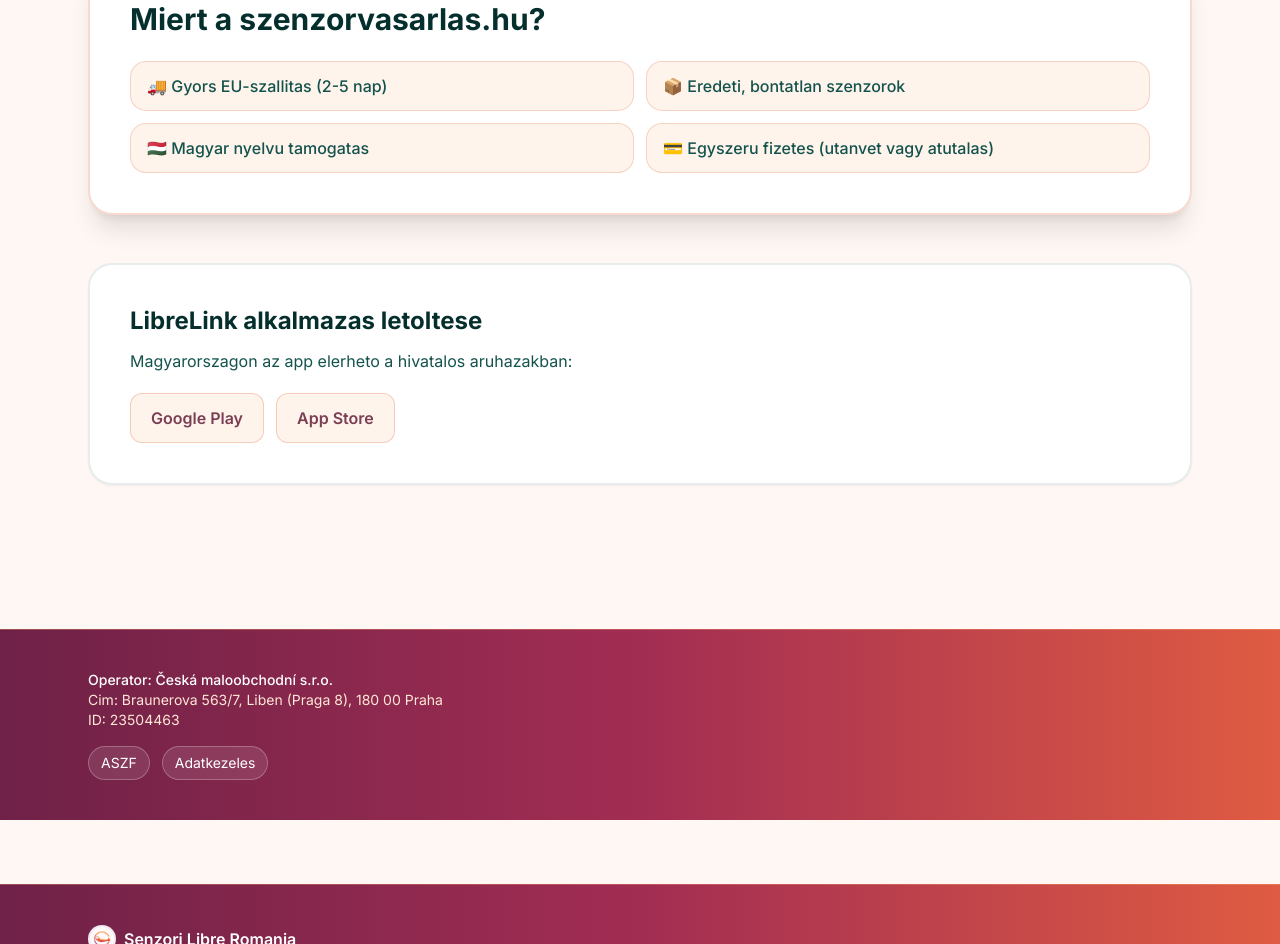
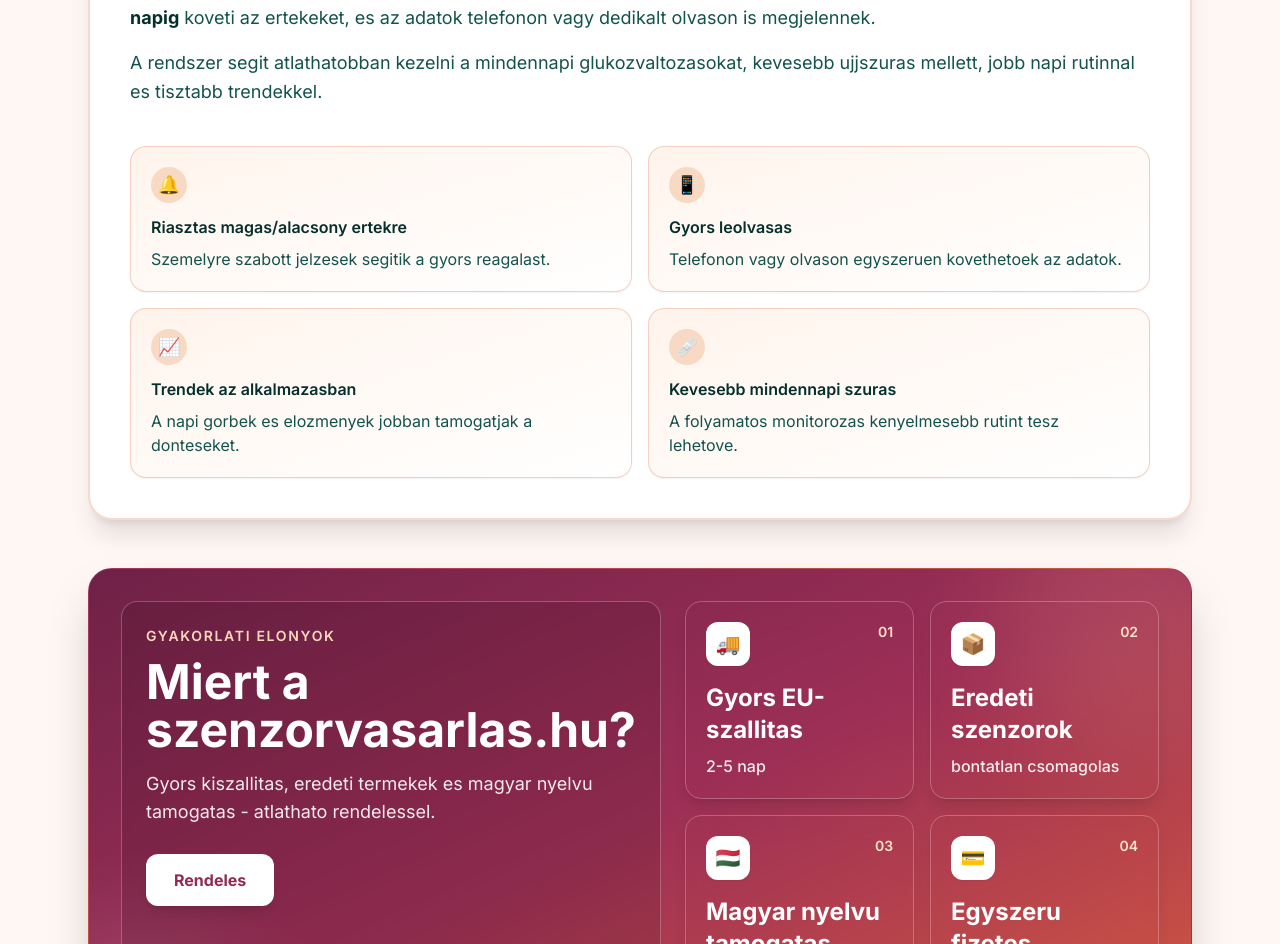
Before and after one commit to easyadverts2-sketch/cumparatisenzor-web, a Next.js app: page /hu in a window 1280 px wide. Shown: the part 908-1852 px from the top of the page. Built offline with nearby package versions, Linux system fonts and the light colour scheme; no server answers.

Commit message:
major design changes ro copy

```diff
--- a/src/app/comanda/page.tsx
+++ b/src/app/comanda/page.tsx
@@ -19,20 +19,18 @@ export const metadata: Metadata = {
 
 export default function ComandaPage() {
   const motifPieces = [
-    { top: "2%", left: "-10%", w: 200, r: -22, o: 0.24 },
-    { top: "10%", left: "8%", w: 165, r: 14, o: 0.19 },
-    { top: "3%", right: "6%", w: 180, r: -11, o: 0.21 },
-    { top: "15%", right: "-11%", w: 210, r: 20, o: 0.24 },
-    { top: "28%", left: "-8%", w: 225, r: 8, o: 0.22 },
-    { top: "32%", right: "3%", w: 160, r: -18, o: 0.18 },
-    { top: "45%", left: "4%", w: 175, r: 26, o: 0.2 },
-    { top: "50%", right: "-9%", w: 230, r: -7, o: 0.24 },
-    { top: "62%", left: "-12%", w: 240, r: -14, o: 0.24 },
-    { top: "70%", left: "14%", w: 170, r: 11, o: 0.18 },
-    { top: "75%", right: "10%", w: 180, r: -24, o: 0.2 },
-    { top: "86%", right: "-12%", w: 220, r: 16, o: 0.24 },
-    { bottom: "-2%", left: "0%", w: 190, r: 12, o: 0.22 },
-    { bottom: "4%", right: "0%", w: 195, r: -16, o: 0.22 },
+    { top: "2%", left: "-14%", w: 215, r: -20, o: 0.27 },
+    { top: "8%", left: "2%", w: 155, r: 16, o: 0.21 },
+    { top: "4%", right: "2%", w: 175, r: -10, o: 0.24 },
+    { top: "14%", right: "-14%", w: 235, r: 18, o: 0.27 },
+    { top: "30%", left: "-13%", w: 235, r: 10, o: 0.25 },
+    { top: "36%", right: "-6%", w: 185, r: -16, o: 0.22 },
+    { top: "52%", left: "-9%", w: 210, r: 22, o: 0.24 },
+    { top: "58%", right: "-12%", w: 245, r: -9, o: 0.26 },
+    { top: "73%", left: "-6%", w: 205, r: 12, o: 0.23 },
+    { top: "80%", right: "-7%", w: 210, r: -21, o: 0.24 },
+    { bottom: "8%", left: "6%", w: 165, r: -8, o: 0.22 },
+    { bottom: "5%", right: "4%", w: 175, r: 9, o: 0.22 },
   ];
 
   return (
--- a/src/app/hu/despre-libre/page.tsx
+++ b/src/app/hu/despre-libre/page.tsx
@@ -19,6 +19,17 @@ export default function HuAboutLibrePage() {
         <li className="flex gap-2"><span className="text-[#0d9488]">•</span>Trendek es elozmenyek alkalmazasban.</li>
         <li className="flex gap-2"><span className="text-[#0d9488]">•</span>Riasztasok magas vagy alacsony ertekekre.</li>
       </ul>
+
+      <div className="mt-10 overflow-hidden rounded-2xl border-2 border-[#0d9488]/25 bg-white shadow-lg">
+        <h2 className="border-b border-[#de6a44]/20 bg-[#fff4ec] px-5 py-3 text-lg font-semibold text-[#3a1d2d]">
+          Instrukcios video
+        </h2>
+        <video controls preload="metadata" className="aspect-video w-full bg-black">
+          <source src="/video.mp4" type="video/mp4" />
+          A bongeszo nem tamogatja a video lejatszast.
+        </video>
+      </div>
+
       <div className="mt-8 rounded-2xl border border-[#de6a44]/25 bg-[#fff4ec] p-5">
         <h2 className="text-lg font-semibold text-[#3a1d2d]">LibreLink letoltes</h2>
         <p className="mt-2 text-[#5c3046]">Magyarorszagon az alkalmazas hivatalosan letoltheto:</p>
--- a/src/app/hu/page.tsx
+++ b/src/app/hu/page.tsx
@@ -45,20 +45,99 @@ export default function HuHomePage() {
         </div>
       </section>
 
-      <section className="mx-auto mt-12 max-w-6xl px-6">
+      <section className="relative -mt-8 mx-auto max-w-6xl px-6">
         <div className="rounded-3xl border-2 border-[#de6a44]/25 bg-white p-8 shadow-xl md:p-10">
-          <h2 className="text-2xl font-bold text-[#042f2c] md:text-3xl">Miert a szenzorvasarlas.hu?</h2>
-          <div className="mt-6 grid gap-3 md:grid-cols-2">
+          <h2 className="text-2xl font-bold text-[#042f2c] md:text-3xl">Mi a FreeStyle Libre 2 Plus?</h2>
+          <p className="mt-4 text-lg leading-relaxed text-[#14534d]">
+            A FreeStyle Libre 2 Plus egy folyamatos glukozmonitorozasi rendszer (CGM): egy kis szenzor a karon,
+            amely akar <strong className="text-[#042f2c]">15 napig</strong> koveti az ertekeket, es az adatok
+            telefonon vagy dedikalt olvason is megjelennek.
+          </p>
+          <p className="mt-4 text-lg leading-relaxed text-[#14534d]">
+            A rendszer segit atlathatobban kezelni a mindennapi glukozvaltozasokat, kevesebb ujjszuras mellett,
+            jobb napi rutinnal es tisztabb trendekkel.
+          </p>
+
+          <div className="mt-10 grid gap-4 sm:grid-cols-2">
             {[
-              "🚚 Gyors EU-szallitas (2-5 nap)",
-              "📦 Eredeti, bontatlan szenzorok",
-              "🇭🇺 Magyar nyelvu tamogatas",
-              "💳 Egyszeru fizetes (utanvet vagy atutalas)",
+              {
+                icon: "🔔",
+                title: "Riasztas magas/alacsony ertekre",
+                text: "Szemelyre szabott jelzesek segitik a gyors reagalast.",
+              },
+              {
+                icon: "📱",
+                title: "Gyors leolvasas",
+                text: "Telefonon vagy olvason egyszeruen kovethetoek az adatok.",
+              },
+              {
+                icon: "📈",
+                title: "Trendek az alkalmazasban",
+                text: "A napi gorbek es elozmenyek jobban tamogatjak a donteseket.",
+              },
+              {
+                icon: "🩹",
+                title: "Kevesebb mindennapi szuras",
+                text: "A folyamatos monitorozas kenyelmesebb rutint tesz lehetove.",
+              },
             ].map((item) => (
-              <div key={item} className="rounded-2xl border border-[#de6a44]/25 bg-[#fff4ec] px-4 py-3 text-base font-medium text-[#14534d]">
-                {item}
+              <div
+                key={item.title}
+                className="rounded-2xl border border-[#de6a44]/30 bg-gradient-to-br from-[#fff4ec] to-white p-5 shadow-sm"
+              >
+                <span className="inline-flex h-9 w-9 items-center justify-center rounded-full bg-[#f8d9c4] text-lg">
+                  {item.icon}
+                </span>
+                <h3 className="mt-3 font-semibold text-[#042f2c]">{item.title}</h3>
+                <p className="mt-2 text-[#14534d]">{item.text}</p>
               </div>
             ))}
+          </div>
+        </div>
+      </section>
+
+      <section className="mx-auto mt-12 max-w-6xl px-6">
+        <div className="why-split-panel relative overflow-hidden rounded-3xl border border-[#b44b67]/25 bg-gradient-to-br from-[#6f2147] via-[#9d2f56] to-[#d45a40] p-6 text-white shadow-2xl md:p-8">
+          <div className="why-split-glow why-split-glow-one" />
+          <div className="why-split-glow why-split-glow-two" />
+          <div className="relative grid gap-6 lg:grid-cols-[1.05fr_1.35fr] lg:items-stretch">
+            <div className="rounded-2xl border border-white/25 bg-black/10 p-6 backdrop-blur-sm">
+              <p className="text-sm font-semibold uppercase tracking-[0.12em] text-[#ffd8be]">Gyakorlati elonyok</p>
+              <h2 className="mt-3 text-4xl font-bold leading-tight md:text-5xl">Miert a szenzorvasarlas.hu?</h2>
+              <p className="mt-4 text-base leading-relaxed text-white/90 md:text-lg">
+                Gyors kiszallitas, eredeti termekek es magyar nyelvu tamogatas - atlathato rendelessel.
+              </p>
+              <Link
+                href="/hu/comanda"
+                className="mt-7 inline-flex rounded-xl bg-white px-7 py-3.5 text-base font-bold text-[#8f2c53] no-underline shadow-lg transition hover:bg-[#fff1e6]"
+              >
+                Rendeles
+              </Link>
+            </div>
+
+            <div className="grid gap-4 md:grid-cols-2">
+              {[
+                { id: "01", title: "Gyors EU-szallitas", detail: "2-5 nap", icon: "🚚" },
+                { id: "02", title: "Eredeti szenzorok", detail: "bontatlan csomagolas", icon: "📦" },
+                { id: "03", title: "Magyar nyelvu tamogatas", detail: "gyors valasz ugyfelszolgalat", icon: "🇭🇺" },
+                { id: "04", title: "Egyszeru fizetes", detail: "utanvet vagy atutalas", icon: "💳" },
+              ].map((item, idx) => (
+                <article
+                  key={item.id}
+                  className="why-split-card group rounded-2xl border border-white/25 bg-white/12 p-5 shadow-lg backdrop-blur-md"
+                  style={{ animationDelay: `${idx * 110}ms` }}
+                >
+                  <div className="flex items-start justify-between gap-3">
+                    <span className="inline-flex h-11 w-11 items-center justify-center rounded-xl bg-white text-xl shadow-sm">
+                      {item.icon}
+                    </span>
+                    <span className="text-sm font-semibold text-[#ffe2c8]">{item.id}</span>
+                  </div>
+                  <h3 className="mt-4 text-xl font-bold leading-snug md:text-2xl">{item.title}</h3>
+                  <p className="mt-2 text-base font-medium text-white/90">{item.detail}</p>
+                </article>
+              ))}
+            </div>
           </div>
         </div>
       </section>
--- a/src/app/hu/rolunk/page.tsx
+++ b/src/app/hu/rolunk/page.tsx
@@ -21,9 +21,9 @@ export default function HuAboutUsPage() {
       desc: "Szakmai anyagok, iranyelvek es megbizhato informaciok cukorbetegeknek.",
     },
     {
-      title: "DiabForum",
-      url: "https://www.diabforum.hu/",
-      desc: "Kozertheto cikkek, mindennapi eletmod tippek es gyakorlati tanacsok diabetezhez.",
+      title: "Cukrom.hu - diabetes blog es eletmod",
+      url: "https://cukrom.hu/",
+      desc: "Kozossegi jellegu diabetes tartalmak, eletmod tippek es szemelyesebb hangvetelu cikkek.",
     },
     {
       title: "Webbeteg - cukorbetegseg temaoldal",
--- a/src/components/order-form-hu.tsx
+++ b/src/components/order-form-hu.tsx
@@ -27,8 +27,8 @@ function parseShippingCarrier(raw: string): ShippingCarrier {
 }
 
 export function OrderFormHu() {
-  const UNIT_PRICE = 28900;
-  const STANDARD_SHIPPING = 3200;
+  const UNIT_PRICE = 25339;
+  const STANDARD_SHIPPING = 3199;
   const FINESHIP_SHIPPING = 16000;
 
   const router = useRouter();
@@ -271,7 +271,7 @@ export function OrderFormHu() {
                   </span>
                 ) : (
                   <span className="mt-2 inline-flex rounded-full bg-[#e9f7f4] px-2.5 py-1 text-xs font-medium text-[#155e57]">
-                    3200 HUF • 5 db-tol ingyenes
+                    3199 HUF • 5 db-tol ingyenes
                   </span>
                 )}
               </span>
--- a/src/lib/store.ts
+++ b/src/lib/store.ts
@@ -14,8 +14,8 @@ const defaultsByMarket: Record<Market, { inventory: number; sku: string; price:
   HU: {
     inventory: 98,
     sku: "5021791006694",
-    price: 28900,
-    shipping: 3200,
+    price: 25339,
+    shipping: 3199,
   },
 };
 
@@ -261,7 +261,7 @@ export async function createOrder(input: {
           ? 16000
           : input.quantity >= 5
             ? 0
-            : 3200
+            : 3199
         : input.shippingCarrier === "FINESHIP"
           ? 200
           : input.quantity >= 5
```
Also changed, not shown: src/app/hu/comanda/page.tsx (+14 -10 lines), 1 other file (tests, documents, lock files or other folders).
